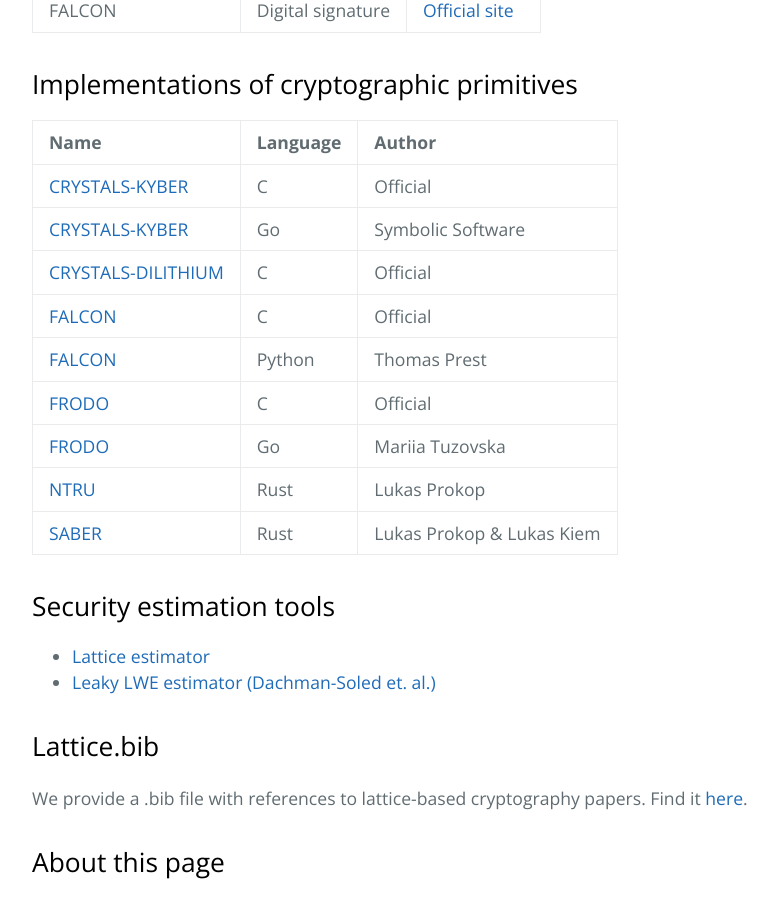
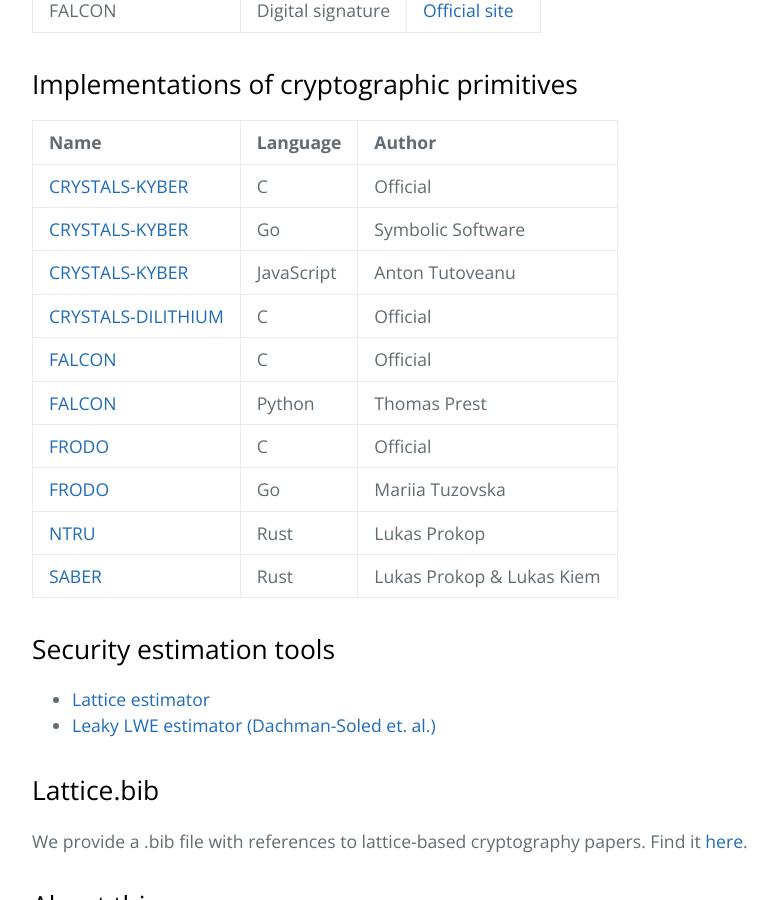
Before and after one commit to octaviopk9/lattice-based-cryptography, a Jekyll site: the page built from index.md, in a window 1280 px wide and 900 px high, scrolled down 1752 px. Shown: the whole window, without its empty margins (192-970 px from the left). Built offline with Jekyll 4.4.1, drawn with Linux system fonts in a browser that asks for light colours; our own code applies the rules of GitHub Pages for plain Markdown files.

Commit message:
add javascript implementation

```diff
--- a/index.md
+++ b/index.md
@@ -49,6 +49,7 @@ layout: default
 | :---------- | :--- | :------- |
 | [CRYSTALS-KYBER](https://github.com/pq-crystals/kyber) | C  | Official  |
 | [CRYSTALS-KYBER](https://github.com/symbolicsoft/kyber-k2so) | Go  | Symbolic Software  |
+| [CRYSTALS-KYBER](https://github.com/antontutoveanu/crystals-kyber-javascript) | JavaScript  | Anton Tutoveanu  |
 | [CRYSTALS-DILITHIUM](https://github.com/pq-crystals/dilithium) | C  | Official |
 | [FALCON](https://falcon-sign.info/impl/falcon.h.html) | C  | Official |
 | [FALCON](https://github.com/tprest/falcon.py) | Python  | Thomas Prest |
```
